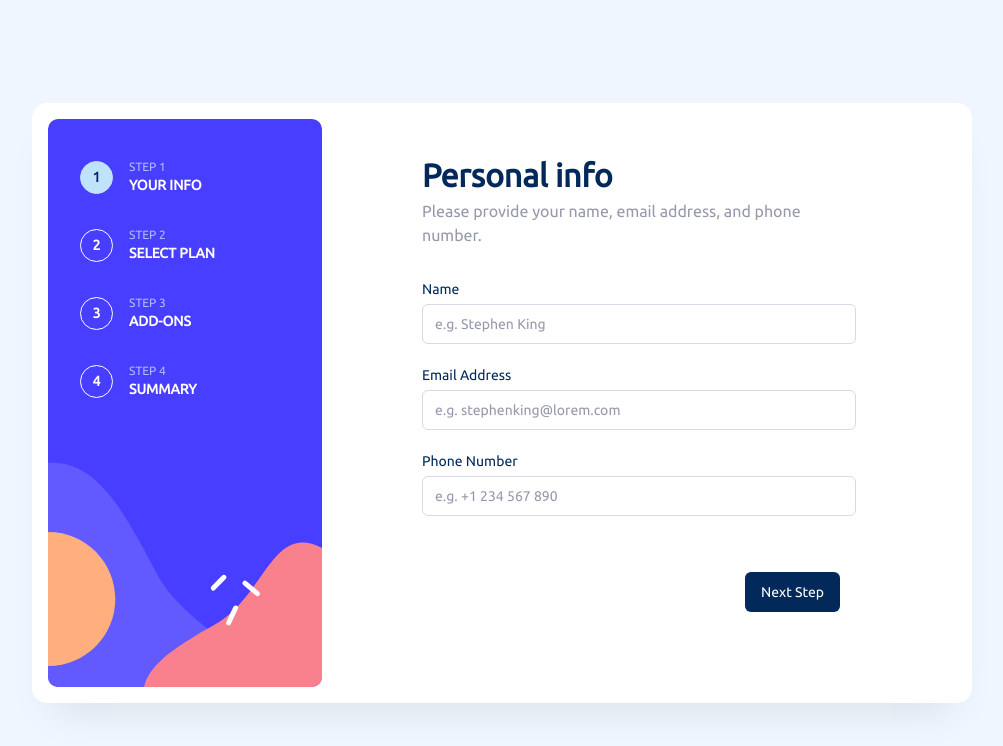
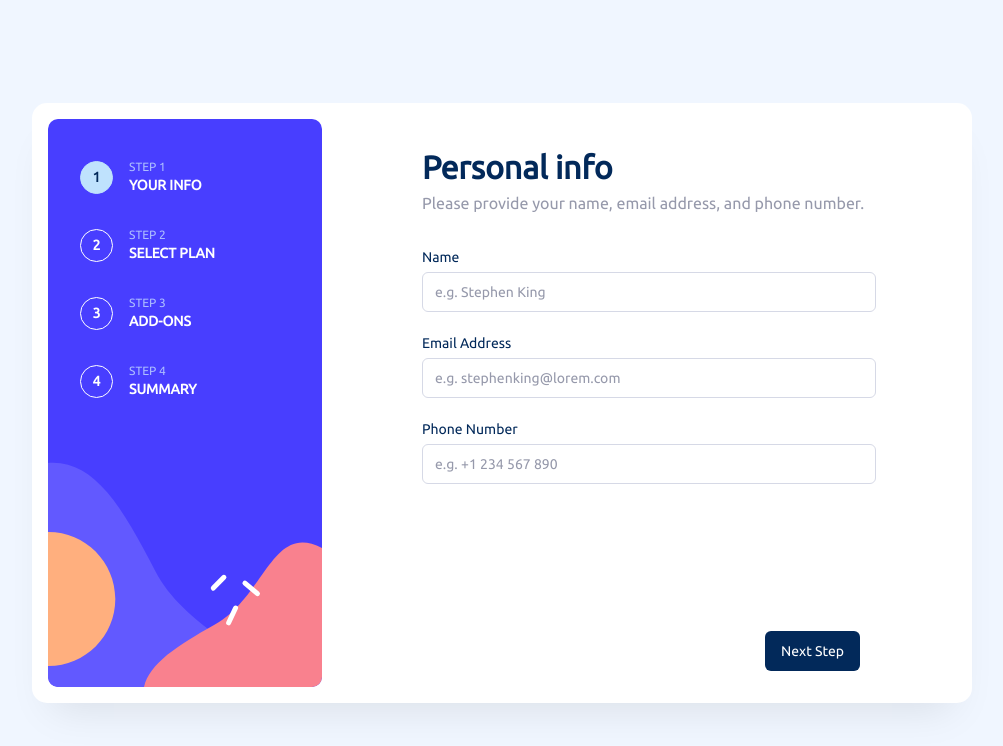
Before and after one commit to ekankam/multi-step-form, a Next.js app: page / in a window 1280 px wide. Shown: the top 746 px of the page, without its empty margins (138-1141 px from the left). Built offline with nearby package versions, Linux system fonts and the light colour scheme.

Commit message:
Refactor

```diff
--- a/app/page.tsx
+++ b/app/page.tsx
@@ -1,7 +1,6 @@
 "use client";
 
 import React from "react";
-import Sidebar from "./Sidebar";
 import Step from "@/components/Step";
 import PersonalInfo from "@/components/sections/PersonalInfo";
 import Plan from "@/components/sections/Plan";
@@ -13,7 +12,7 @@ export default function Home() {
   const { step } = useStore((state) => state);
 
   return (
-    <main className="h-full relative">
+    <main>
       <section className="relative h-[172px] w-full bg-[url('/images/bg-sidebar-mobile.svg')] bg-no-repeat bg-cover lg:hidden">
         <div className="flex justify-center pt-[37px] pb-[34px]">
           <Step stepNumber={1} />
@@ -22,13 +21,10 @@ export default function Home() {
           <Step stepNumber={4} />
         </div>
       </section>
-      <section className="bg-c-neutral-white w-[343px] lg:flex lg:w-[940px] rounded-[15px] c-shadow absolute top-[103px] lg:static lg:mx-auto left-1/2 -translate-x-1/2 lg:left-0 lg:-translate-x-0 lg:mt-[103px] lg:p-4 min-h-[376px] lg:min-h-[600px]">
-        <Sidebar />
-        {step === 1 && <PersonalInfo />}
-        {step === 2 && <Plan />}
-        {step === 3 && <Addons />}
-        {step === 4 && <Summary />}
-      </section>
+      {step === 1 && <PersonalInfo />}
+      {step === 2 && <Plan />}
+      {step === 3 && <Addons />}
+      {step === 4 && <Summary />}
     </main>
   );
 }
--- a/components/Container.tsx
+++ b/components/Container.tsx
@@ -1,20 +1,53 @@
+import Sidebar from "@/app/Sidebar";
 import { cn } from "@/lib/utils";
 import React from "react";
+import Footer from "./Footer";
+import useStore from "@/store/useStore";
 
 type TContainer = {
   children: React.ReactNode;
   className?: string;
+  onNext: () => void;
+  onPreviousStep?: () => void;
 };
 
-export default function Container({ children, className }: TContainer) {
+export default function Container({
+  children,
+  className,
+  onNext,
+  onPreviousStep,
+}: TContainer) {
+  const { step, isSubmitted } = useStore((state) => state);
   return (
+    <>
       <section
         className={cn(
-        "w-full h-full px-6 py-8 lg:px-[100px] lg:pt-10 lg:min-h-[568px]",
+          "w-80 px-6 py-8 lg:px-[100px] lg:pt-10 bg-c-neutral-white lg:flex lg:w-[940px] rounded-[15px] c-shadow absolute top-[103px] lg:static lg:mx-auto left-1/2 -translate-x-1/2 lg:left-0 lg:-translate-x-0 lg:mt-[103px] lg:p-4 min-h-[376px] lg:min-h-[600px] lg:gap-[100px]",
           className
         )}
       >
+        <Sidebar />
+        <div className="w-full mr-[80px] relative">
           {children}
+          {!isSubmitted && (
+            <Footer
+              className="hidden lg:inline-flex lg:absolute lg:bottom-0 lg:left-0 lg:right-0"
+              onHandleNextStep={onNext}
+              onHandlePreviousStep={onPreviousStep}
+            />
+          )}
+        </div>
       </section>
+      {!isSubmitted && (
+        <Footer
+          className={cn(
+            "inline-flex lg:hidden absolute bottom-0 left-0 right-0",
+            { "-bottom-20": step === 2 }
+          )}
+          onHandleNextStep={onNext}
+          onHandlePreviousStep={onPreviousStep}
+        />
+      )}
+    </>
   );
 }
--- a/components/Footer.tsx
+++ b/components/Footer.tsx
@@ -20,7 +20,7 @@ export default function Footer({
   return (
     <footer
       className={cn(
-        "p-4 bg-c-neutral-white w-full flex items-center justify-between mt-10",
+        "p-4 bg-c-neutral-white flex items-center justify-between",
         className
       )}
     >
--- a/components/PlanCard.tsx
+++ b/components/PlanCard.tsx
@@ -25,9 +25,9 @@ export default function PlanCard({ item, onClick }: any) {
       break;
   }
 
-  const formattedPrice = isToggled
-    ? `$${item.subscription.yearly?.price}/yr`
-    : `$${item.subscription.monthly?.price}/mo`;
+  const formattedPrice = !isToggled
+    ? `$${item.subscription.monthly?.price}/mo`
+    : `$${item.subscription.yearly?.price}/yr`;
 
   return (
     <Card
--- a/components/SectionHeader.tsx
+++ b/components/SectionHeader.tsx
@@ -10,7 +10,7 @@ export default function SectionHeader({
   description = "",
 }: TSectionHeader) {
   return (
-    <div className="mb-[22px] lg:mb-[35px]">
+    <div className="mb-[22px] lg:mb-[35px] lg:mt-8">
       <h1 className="text-c-primary-marine-blue text-2xl font-bold lg:text-[32px] mb-2">
         {title}
       </h1>
--- a/components/Step.tsx
+++ b/components/Step.tsx
@@ -16,7 +16,7 @@ export default function Step({
   const step = useStore((state) => state.step);
 
   return (
-    <section className="uppercase flex items-center gap-4 hover:border hover:border-c-primary-light-blue">
+    <section className="uppercase flex items-center gap-4">
       <p
         className={cn(
           "w-[33px] h-[33px] rounded-full flex items-center justify-center text-sm font-bold text-c-neutral-white border border-c-neutral-white",
--- a/components/sections/Addons.tsx
+++ b/components/sections/Addons.tsx
@@ -3,7 +3,6 @@ import SectionHeader from "../SectionHeader";
 import Container from "../Container";
 import AddonCard from "../AddonCard";
 import useStore from "@/store/useStore";
-import Footer from "../Footer";
 
 const addOns = [
   {
@@ -65,7 +64,7 @@ export default function Addons() {
   };
 
   return (
-    <Container>
+    <Container onNext={onNext} onPreviousStep={onPrevious}>
       <SectionHeader
         title="Pick add-ons"
         description="Add-ons help enhance your gaming experience."
@@ -75,11 +74,6 @@ export default function Addons() {
           <AddonCard key={addon.id} addOn={addon} />
         ))}
       </section>
-      <Footer
-        className="fixed -bottom-40 left-0 lg:static"
-        onHandleNextStep={onNext}
-        onHandlePreviousStep={onPrevious}
-      />
     </Container>
   );
 }
--- a/components/sections/PersonalInfo.tsx
+++ b/components/sections/PersonalInfo.tsx
@@ -17,7 +17,6 @@ import {
 import { Input } from "../ui/input";
 import { cn } from "@/lib/utils";
 import useStore from "@/store/useStore";
-import Footer from "../Footer";
 import Container from "../Container";
 
 const formSchema = z.object({
@@ -49,7 +48,7 @@ export default function PersonalInfo() {
   };
 
   return (
-    <Container>
+    <Container onNext={form.handleSubmit(onSubmitHandler)}>
       <SectionHeader
         title="Personal info"
         description="Please provide your name, email address, and phone number."
@@ -135,10 +134,6 @@ export default function PersonalInfo() {
           />
         </form>
       </Form>
-      <Footer
-        className=""
-        onHandleNextStep={form.handleSubmit(onSubmitHandler)}
-      />
     </Container>
   );
 }
--- a/components/sections/Plan.tsx
+++ b/components/sections/Plan.tsx
@@ -2,7 +2,6 @@ import React, { useEffect, useState } from "react";
 import SectionHeader from "../SectionHeader";
 import Container from "../Container";
 import useStore from "@/store/useStore";
-import Footer from "../Footer";
 import PlanCard from "../PlanCard";
 import Filter from "../Filter";
 
@@ -91,7 +90,7 @@ export default function Plan() {
   };
 
   return (
-    <Container className="flex justify-between flex-col">
+    <Container onNext={onNext} onPreviousStep={onPrevious}>
       <div>
         <SectionHeader
           title="Select your plan"
@@ -108,11 +107,6 @@ export default function Plan() {
         </section>
         <Filter />
       </div>
-      <Footer
-        className="fixed -bottom-40 left-0 lg:static"
-        onHandleNextStep={onNext}
-        onHandlePreviousStep={onPrevious}
-      />
     </Container>
   );
 }
--- a/components/sections/Summary.tsx
+++ b/components/sections/Summary.tsx
@@ -1,21 +1,20 @@
 import React from "react";
 import SectionHeader from "../SectionHeader";
 import Container from "../Container";
-import Footer from "../Footer";
 import useStore from "@/store/useStore";
 import { AddOn } from "@/store/slices/createAddOnSlice";
+import ThankYou from "./ThankYou";
 
 function calculateAddOns(addOns: AddOn[]) {
   return addOns.reduce((total: number, addOn: AddOn) => total + addOn.price, 0);
 }
 
 export default function Summary() {
-  const { step, increaseStep, decreaseStep, plan, selectedAddOns } = useStore(
-    (state) => state
-  );
+  const { step, decreaseStep, plan, selectedAddOns, isSubmitted, onSubmit } =
+    useStore((state) => state);
 
   const onNext = () => {
-    increaseStep(step);
+    onSubmit(isSubmitted);
   };
 
   const onPrevious = () => {
@@ -26,7 +25,11 @@ export default function Summary() {
   const total = calculateAddOns(selectedAddOns) + plan.price;
 
   return (
-    <Container>
+    <Container onNext={onNext} onPreviousStep={onPrevious}>
+      {isSubmitted ? (
+        <ThankYou />
+      ) : (
+        <>
           <SectionHeader
             title="Finishing up"
             description="Double-check everything looks OK before confirming."
@@ -50,7 +53,10 @@ export default function Summary() {
             <div className="flex flex-col gap-3">
               {selectedAddOns.length > 0 &&
                 selectedAddOns.map((item) => (
-              <div className="flex items-center justify-between" key={item.id}>
+                  <div
+                    className="flex items-center justify-between"
+                    key={item.id}
+                  >
                     <span className="text-c-neutral-cool-gray text-sm">
                       {item.name}
                     </span>
@@ -67,11 +73,8 @@ export default function Summary() {
               {`$${total}/${subscriptionType}`}
             </span>
           </div>
-      <Footer
-        className="fixed -bottom-40 left-0 lg:static"
-        onHandleNextStep={onNext}
-        onHandlePreviousStep={onPrevious}
-      />
+        </>
+      )}
     </Container>
   );
 }
```
Lines whose indentation alone changed are shown as unchanged.
